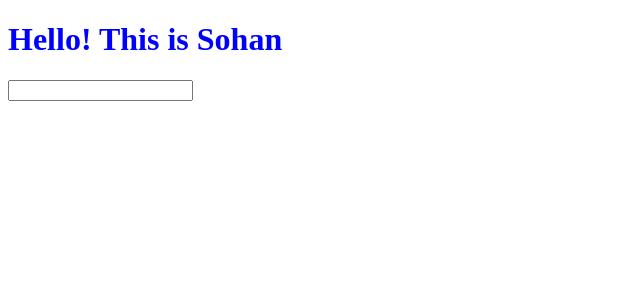
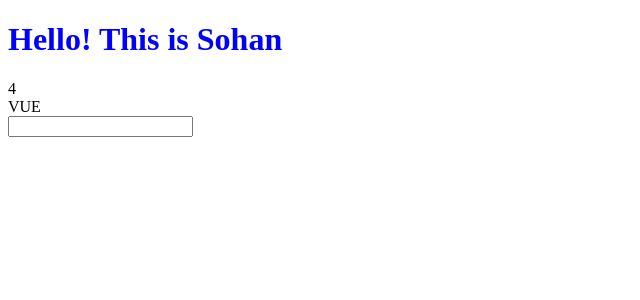
Before and after one commit to SohanFullDev/Vue-3_SPA_S6, a Vue app: page / in a window 1280 px wide. Shown: the top 300 px of the page, without its empty margins (0-640 px from the left). Built offline with nearby package versions, Linux system fonts and the light colour scheme.

Commit message:
directives & attribute bindings_a_30

```diff
--- a/src/components/Tagsinput.vue
+++ b/src/components/Tagsinput.vue
@@ -1,3 +1,18 @@
 <template>
+    <!-- <div>{{ tags }}</div>
+    <div>{{ tags.length}}</div> -->
+    <div>{{ 2+2 }}</div>
+    <div>{{ tags[0].toUpperCase()}}</div>
+
     <input type="text" />
 </template>
+<script>
+
+export default {
+    data: () =>({
+        tags:["vue", "react", "angular"]
+    })
+
+}
+
+</script>
```
